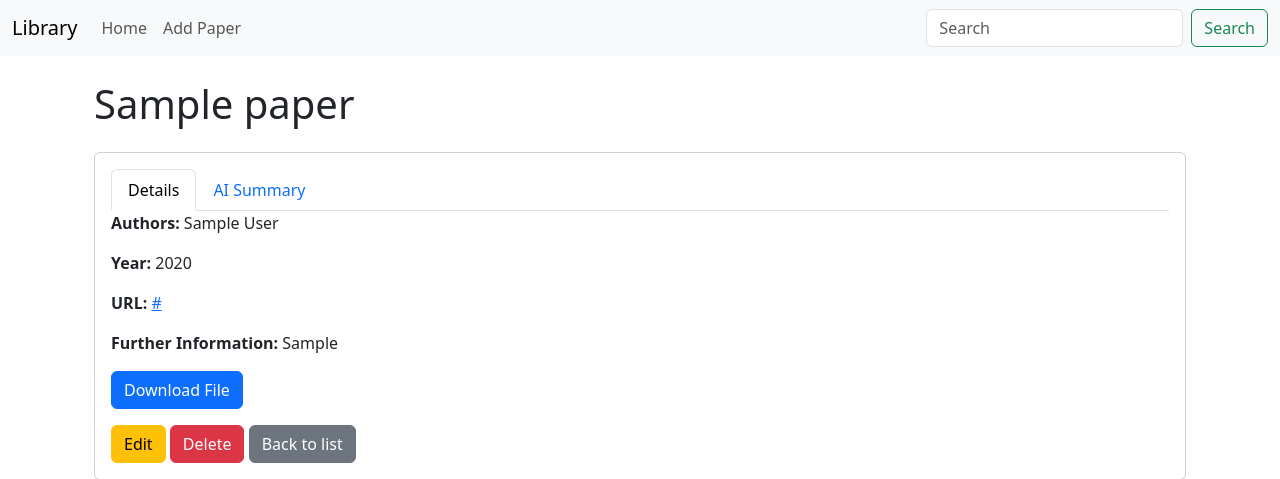
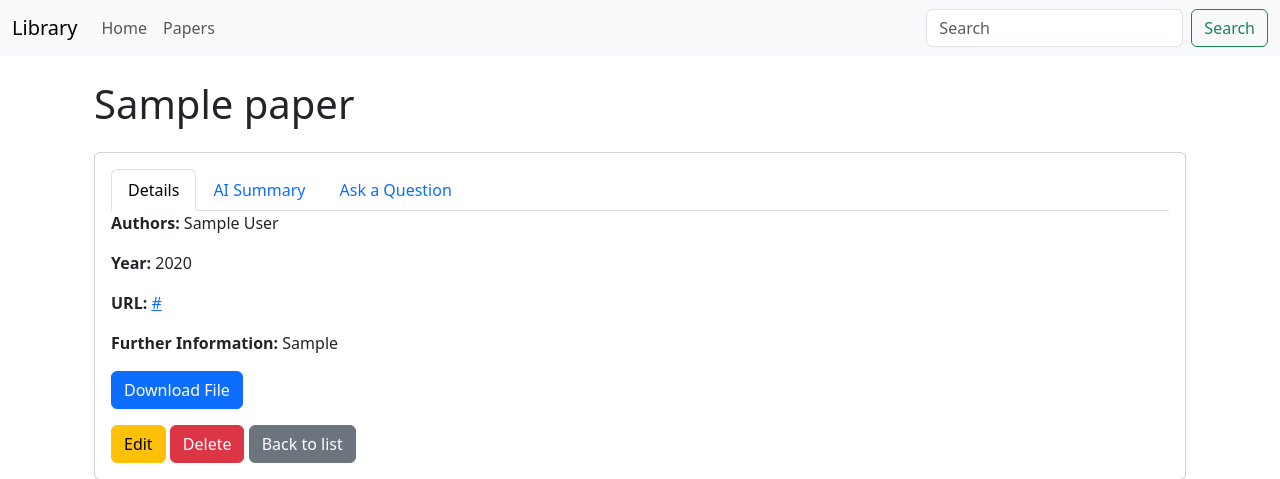
Before and after one commit to fe-bit/library, a Django app: page /papers/1/ in a window 1280 px wide. Shown: the top 479 px of the page. Run offline with Django 5.2, Linux system fonts and the light colour scheme; tables that the repository leaves empty hold one stand-in row (values such as "Sample post").

Commit message:
add question-asking feature for papers with AI response

```diff
--- a/library/settings.py
+++ b/library/settings.py
@@ -41,6 +41,7 @@ INSTALLED_APPS = [
     'django.contrib.staticfiles',
 
     "papers.apps.PapersConfig", # Add the papers app to the list of installed apps
+    'rest_framework',
 ]
 
 MIDDLEWARE = [
--- a/papers/search/haystack_search.py
+++ b/papers/search/haystack_search.py
@@ -5,6 +5,8 @@ from .indexing_pipeline import IndexingPipeline
 from .hybrid_search_pipeline import HybridSearchPipeline
 from .ai_summary_pipeline import AiSearchPaperSummaryPipeline
 from .ai_paper_summary_pipeline import AiPaperSummaryPipeline
+from .paper_qa_pipeline import PaperQAPipeline
+
 
 HAYSTACK_TELEMETRY_ENABLED = "False"
 
@@ -15,6 +17,8 @@ class HaystackSearch:
         self.hybrid_search_pipeline = HybridSearchPipeline(self.document_store)
         self.ai_summary_pipeline = AiSearchPaperSummaryPipeline(self.document_store)
         self.ai_paper_summary_pipeline = AiPaperSummaryPipeline(self.document_store)
+        self.paper_qa_pipeline = PaperQAPipeline(self.document_store)
+
         print(self.document_store.count_documents())
 
     def add_or_update_papers(self, papers:list[Paper]):
@@ -68,3 +72,6 @@ class HaystackSearch:
         # for p in final_result:
         #     p.ai_search_summary = self.ai_summary_pipeline.run(query, p.documents)
         return final_result
+
+    def ask_question_about_paper(self, question:str, paper:Paper|None = None):
+        return self.paper_qa_pipeline.run(question, paper)
--- a/papers/templates/base.html
+++ b/papers/templates/base.html
@@ -22,7 +22,7 @@
                             <a class="nav-link" href="{% url 'paper_list' %}">Home</a>
                         </li>
                         <li class="nav-item">
-                            <a class="nav-link" href="{% url 'paper_create' %}">Add Paper</a>
+                            <a class="nav-link" href="{% url 'paper_list' %}">Papers</a>
                         </li>
                     </ul>
                     <form class="d-flex" method="get" action="{% url 'paper_search' %}">
--- a/papers/templates/papers/paper_detail.html
+++ b/papers/templates/papers/paper_detail.html
@@ -14,6 +14,9 @@
                     <button class="nav-link" id="ai-summary-tab" data-bs-toggle="tab" data-bs-target="#ai-summary" type="button" role="tab" aria-controls="ai-summary" aria-selected="false">AI Summary</button>
                 </li>
                 {% endif %}
+                <li class="nav-item" role="presentation">
+                    <button class="nav-link" id="ask-question-tab" data-bs-toggle="tab" data-bs-target="#ask-question" type="button" role="tab" aria-controls="ask-question" aria-selected="false">Ask a Question</button>
+                </li>
             </ul>
             <div class="tab-content" id="paperTabContent">
                 <div class="tab-pane fade show active" id="details" role="tabpanel" aria-labelledby="details-tab">
@@ -33,8 +36,73 @@
                     <p><strong>AI Summary:</strong> {{ paper.ai_summary|markdown_to_html|safe }}</p>
                 </div>
                 {% endif %}
+                <div class="tab-pane fade" id="ask-question" role="tabpanel" aria-labelledby="ask-question-tab">
+                    <div id="chat-view" class="mb-3" style="max-height: 300px; overflow-y: auto; border: 1px solid #ddd; padding: 10px;">
+                        <!-- Chat messages will be appended here -->
+                    </div>
+                    <form id="question-form">
+                        <div class="mb-3">
+                            <label for="question" class="form-label">Your Question</label>
+                            <textarea class="form-control" id="question" rows="3" placeholder="Ask a question about this paper..."></textarea>
+                        </div>
+                        <button type="submit" class="btn btn-primary">Submit</button>
+                    </form>
+                    <div id="loading-spinner" class="mt-3" style="display: none;">
+                        <div class="spinner-border text-primary" role="status">
+                            <span class="visually-hidden">Loading...</span>
+                        </div>
+                    </div>
+                </div>
             </div>
         </div>
     </div>
 </div>
+
+<!-- Include marked.js library -->
+<script src="https://cdn.jsdelivr.net/npm/marked/marked.min.js"></script>
+
+<script>
+document.getElementById('question-form').addEventListener('submit', function(event) {
+    event.preventDefault();
+    var question = document.getElementById('question').value;
+    var paperId = {{ paper.pk }};
+    document.getElementById('loading-spinner').style.display = 'block';
+
+    // Add the question to the chat view
+    var chatView = document.getElementById('chat-view');
+    var questionElement = document.createElement('div');
+    questionElement.classList.add('mb-2');
+    questionElement.innerHTML = '<strong>You:</strong> ' + question;
+    chatView.appendChild(questionElement);
+
+    fetch('{% url "ask_question_api" %}', {
+        method: 'POST',
+        headers: {
+            'Content-Type': 'application/json',
+            'X-CSRFToken': '{{ csrf_token }}'
+        },
+        body: JSON.stringify({ question: question, paper: paperId })
+    })
+    .then(response => response.json())
+    .then(data => {
+        document.getElementById('loading-spinner').style.display = 'none';
+
+        // Convert markdown response to HTML
+        var responseHtml = marked.parse(data.answer);
+
+        // Add the response to the chat view
+        var responseElement = document.createElement('div');
+        responseElement.classList.add('mb-2');
+        responseElement.innerHTML = '<strong>Bot:</strong> ' + responseHtml;
+        chatView.appendChild(responseElement);
+
+        // Clear the question textarea
+        document.getElementById('question').value = '';
+    })
+    .catch(error => {
+        document.getElementById('loading-spinner').style.display = 'none';
+        console.error('Error:', error);
+    });
+});
+</script>
 {% endblock %}
--- a/papers/urls.py
+++ b/papers/urls.py
@@ -1,5 +1,5 @@
 from django.urls import path
-from .views import PaperListView, PaperDetailView, PaperCreateView, PaperUpdateView, PaperDeleteView, PaperSearchView
+from .views import PaperListView, PaperDetailView, PaperCreateView, PaperUpdateView, PaperDeleteView, PaperSearchView, AskQuestionView
 
 urlpatterns = [
     path('', PaperListView.as_view(), name='paper_list'),
@@ -8,4 +8,5 @@ urlpatterns = [
     path('<int:pk>/edit/', PaperUpdateView.as_view(), name='paper_edit'),
     path('<int:pk>/delete/', PaperDeleteView.as_view(), name='paper_delete'),
     path('search/', PaperSearchView.as_view(), name='paper_search'),
+    path('api/ask-question/', AskQuestionView.as_view(), name='ask_question_api'),
 ]
--- a/papers/views.py
+++ b/papers/views.py
@@ -3,6 +3,9 @@ from django.views.generic import ListView, DetailView, CreateView, UpdateView, D
 from .models import Paper
 from django.db.models import Q
 from .search.haystack_search import HaystackSearch
+from rest_framework.views import APIView
+from rest_framework.response import Response
+from rest_framework import status
 
 hs = HaystackSearch()
 
@@ -62,3 +65,23 @@ class PaperSearchView(ListView):
         context = super().get_context_data(**kwargs)
         context['query'] = self.request.GET.get('q', '')
         return context
+
+
+
+
+class AskQuestionView(APIView):
+    def post(self, request, *args, **kwargs):
+        question = request.data.get('question')
+        paper_id = request.data.get("paper", None)
+        if paper_id:
+            paper = Paper.objects.get(id=paper_id)
+            answer = hs.ask_question_about_paper(question, paper)
+        else:
+            answer = hs.ask_question_about_paper(question)
+
+        response_data = {
+            'question': question,
+            'answer': answer,
+        }
+
+        return Response(response_data, status=status.HTTP_200_OK)
```
Also changed, not shown: papers/search/paper_qa_pipeline.py (added, +46 -0 lines).
